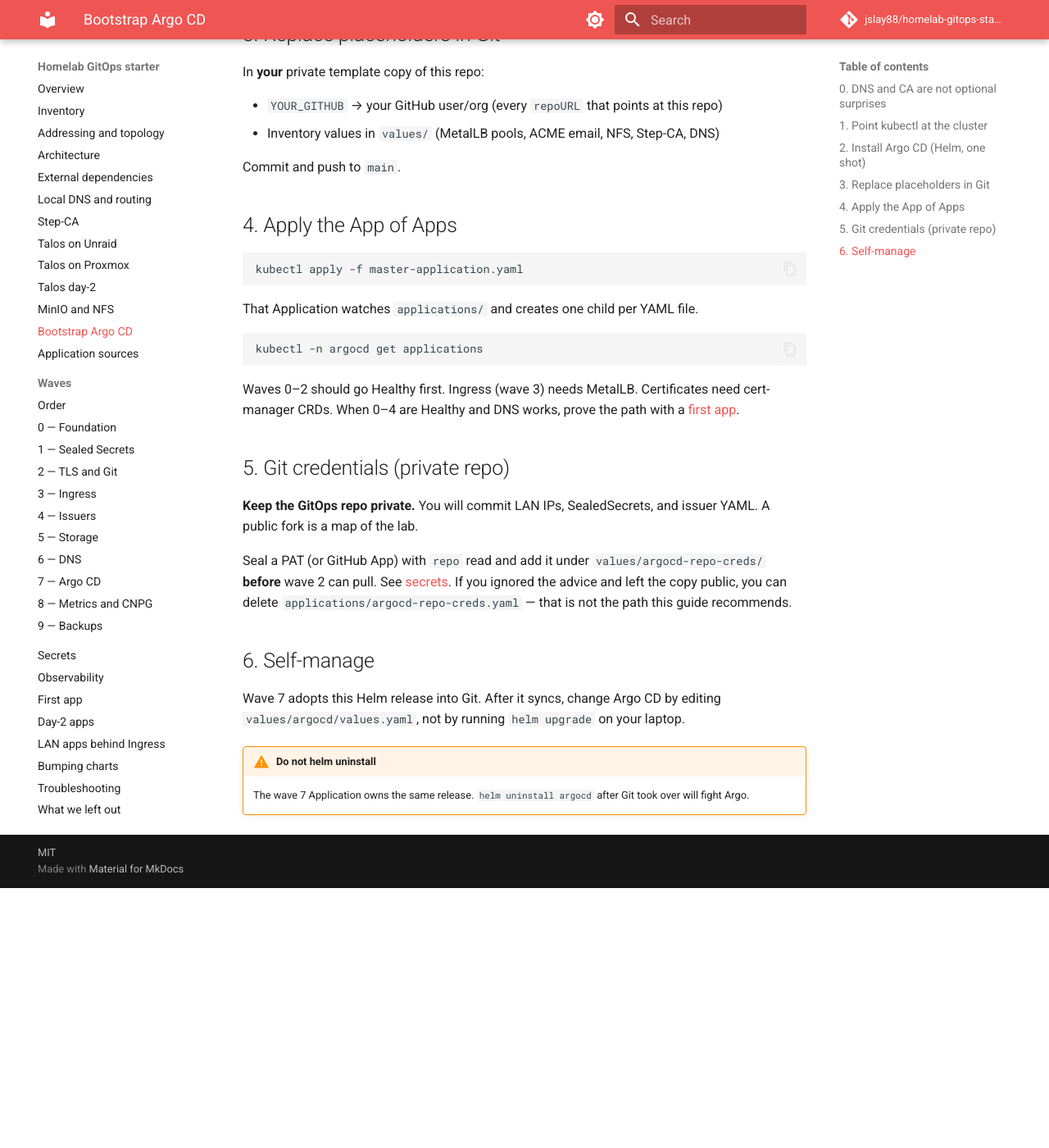
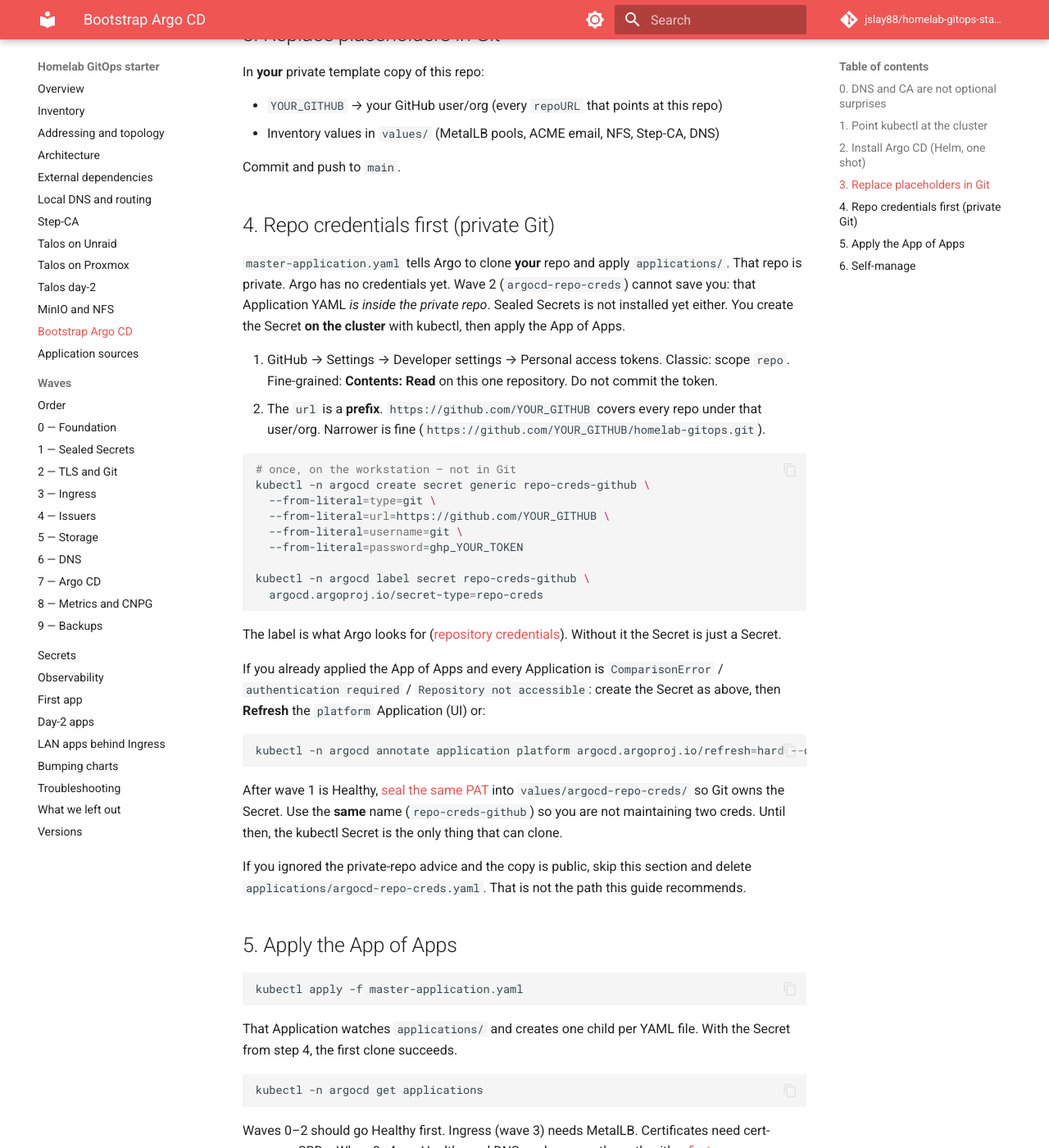
Before and after one commit to jslay88/homelab-gitops-starter, an MkDocs documentation site: the page built from docs/bootstrap.md, in a window 1280 px wide and 1400 px high, scrolled down 1304 px. Shown: the whole window at 82% size. Built offline with MkDocs 1.6.1 and Material for MkDocs 9.7.7, drawn with Linux system fonts in a browser that asks for light colours; comment, search, counter and statistics services are not loaded; before the commit the page ends 2387 px from its top, so only the background shows below that.

Commit message:
Create Argo repo credentials before the App of Apps so a private GitOps repo can clone.

````diff
--- a/docs/bootstrap.md
+++ b/docs/bootstrap.md
@@ -62,13 +62,44 @@ In **your** private template copy of this repo:
 
 Commit and push to `main`.
 
-## 4. Apply the App of Apps
+## 4. Repo credentials first (private Git)
+
+`master-application.yaml` tells Argo to clone **your** repo and apply `applications/`. That repo is private. Argo has no credentials yet. Wave 2 (`argocd-repo-creds`) cannot save you: that Application YAML *is inside the private repo*. Sealed Secrets is not installed yet either. You create the Secret **on the cluster** with kubectl, then apply the App of Apps.
+
+1. GitHub → Settings → Developer settings → Personal access tokens. Classic: scope `repo`. Fine-grained: **Contents: Read** on this one repository. Do not commit the token.
+2. The `url` is a **prefix**. `https://github.com/YOUR_GITHUB` covers every repo under that user/org. Narrower is fine (`https://github.com/YOUR_GITHUB/homelab-gitops.git`).
+
+```bash
+# once, on the workstation — not in Git
+kubectl -n argocd create secret generic repo-creds-github \
+  --from-literal=type=git \
+  --from-literal=url=https://github.com/YOUR_GITHUB \
+  --from-literal=username=git \
+  --from-literal=password=ghp_YOUR_TOKEN
+
+kubectl -n argocd label secret repo-creds-github \
+  argocd.argoproj.io/secret-type=repo-creds
+```
+
+The label is what Argo looks for ([repository credentials](https://argo-cd.readthedocs.io/en/stable/operator-manual/declarative-setup/#repository-credentials)). Without it the Secret is just a Secret.
+
+If you already applied the App of Apps and every Application is `ComparisonError` / `authentication required` / `Repository not accessible`: create the Secret as above, then **Refresh** the `platform` Application (UI) or:
+
+```bash
+kubectl -n argocd annotate application platform argocd.argoproj.io/refresh=hard --overwrite
+```
+
+After wave 1 is Healthy, [seal the same PAT](secrets.md) into `values/argocd-repo-creds/` so Git owns the Secret. Use the **same** name (`repo-creds-github`) so you are not maintaining two creds. Until then, the kubectl Secret is the only thing that can clone.
+
+If you ignored the private-repo advice and the copy is public, skip this section and delete `applications/argocd-repo-creds.yaml`. That is not the path this guide recommends.
+
+## 5. Apply the App of Apps
 
 ```bash
 kubectl apply -f master-application.yaml
 ```
 
-That Application watches `applications/` and creates one child per YAML file.
+That Application watches `applications/` and creates one child per YAML file. With the Secret from step 4, the first clone succeeds.
 
 ```bash
 kubectl -n argocd get applications
@@ -76,12 +107,6 @@ kubectl -n argocd get applications
 
 Waves 0–2 should go Healthy first. Ingress (wave 3) needs MetalLB. Certificates need cert-manager CRDs. When 0–4 are Healthy and DNS works, prove the path with a [first app](first-app.md).
 
-## 5. Git credentials (private repo)
-
-**Keep the GitOps repo private.** You will commit LAN IPs, SealedSecrets, and issuer YAML. A public fork is a map of the lab.
-
-Seal a PAT (or GitHub App) with `repo` read and add it under `values/argocd-repo-creds/` **before** wave 2 can pull. See [secrets](secrets.md). If you ignored the advice and left the copy public, you can delete `applications/argocd-repo-creds.yaml` — that is not the path this guide recommends.
-
 ## 6. Self-manage
 
 Wave 7 adopts this Helm release into Git. After it syncs, change Argo CD by editing `values/argocd/values.yaml`, not by running `helm upgrade` on your laptop.
````
Also changed, not shown: docs/secrets.md (+3 -2 lines), docs/troubleshooting.md (+6 -0 lines), docs/waves/2-tls-git.md (+3 -1 lines), values/argocd-repo-creds/README.md (+3 -3 lines).
